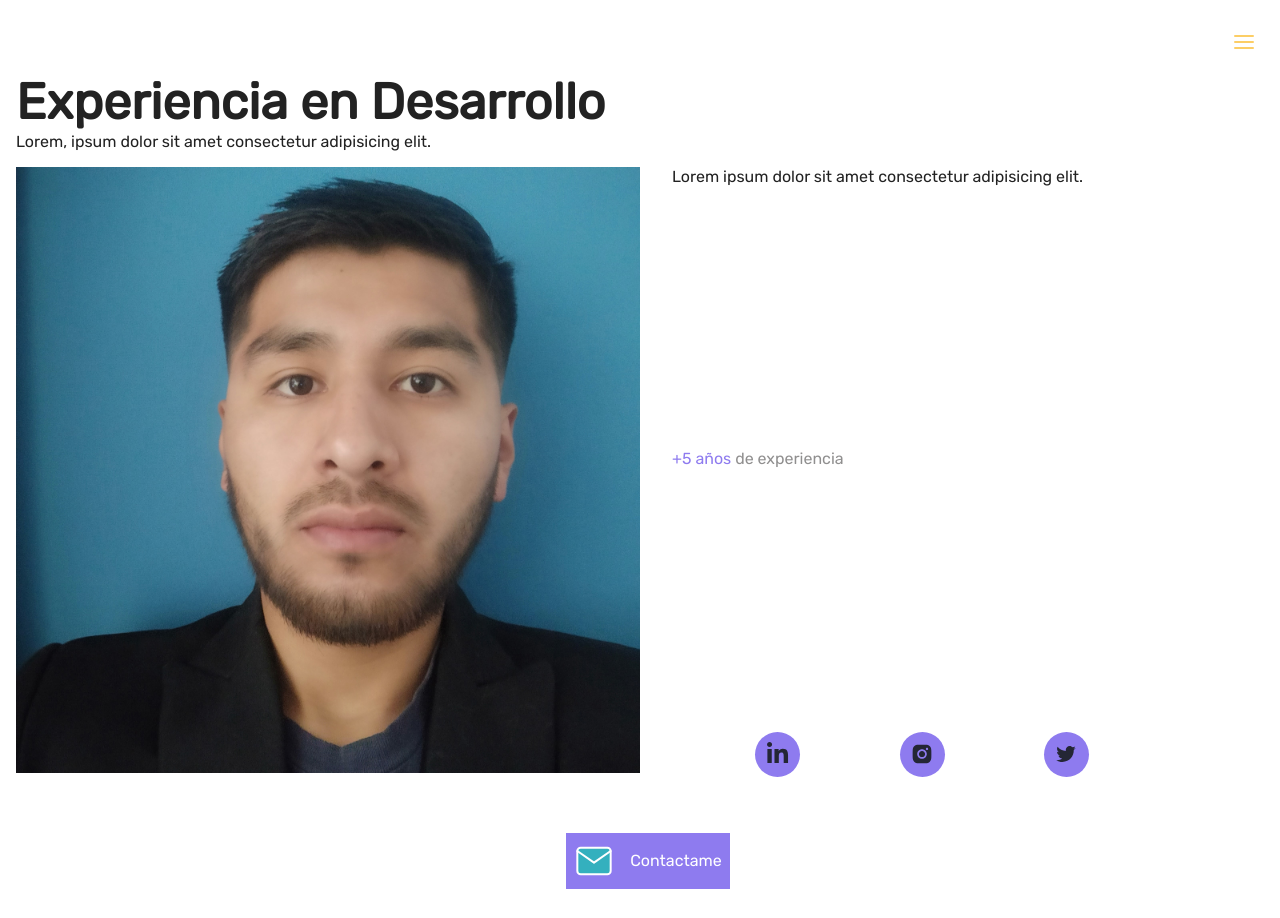
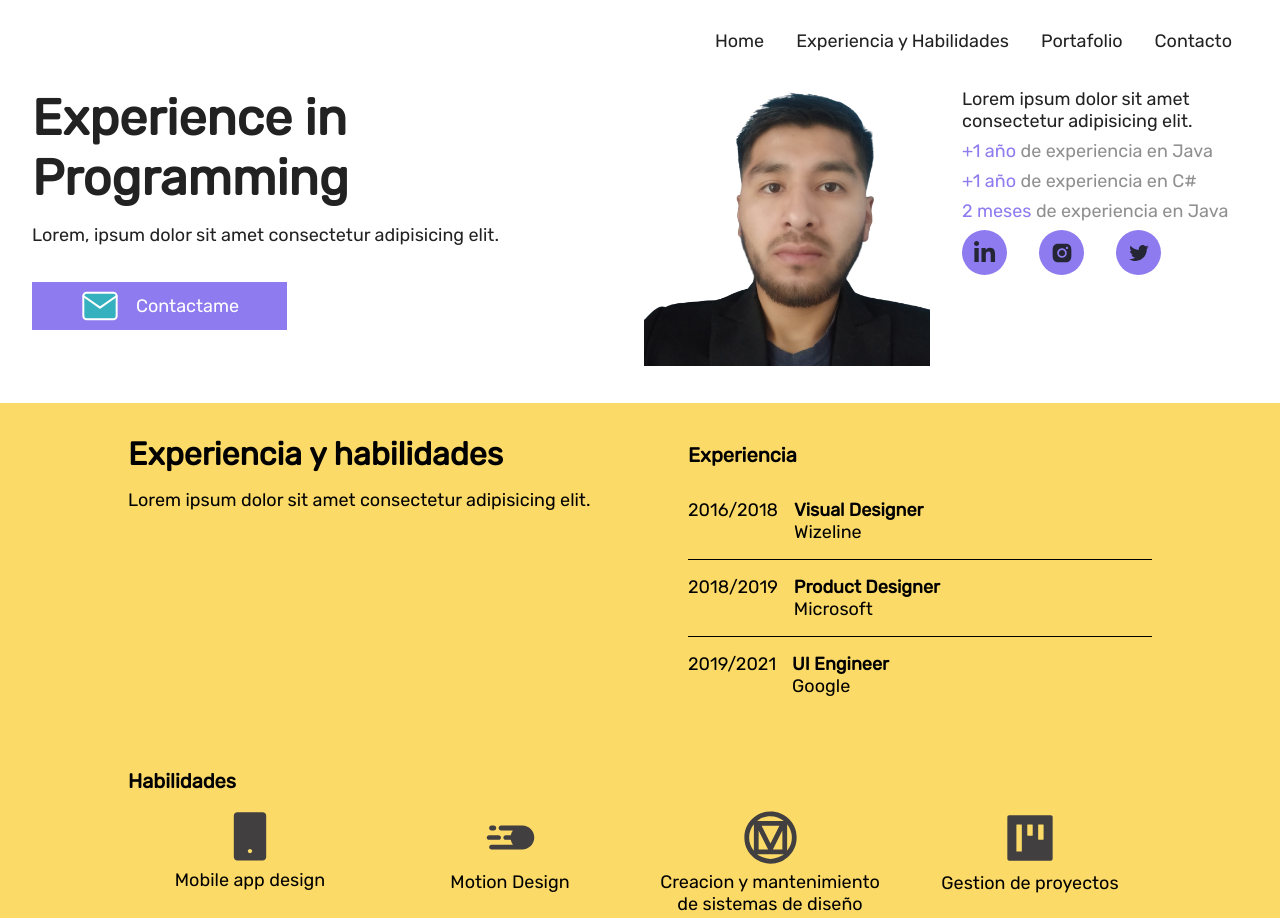
Before and after one commit to leonel1741/Portafolio, a plain HTML site: page index.html in a window 1280 px wide. Shown: the top 918 px of the page. Drawn offline with Linux system fonts and the light colour scheme.

Commit message:
Portafolio mobile-desktop

```diff
--- a/assets/css/style.css
+++ b/assets/css/style.css
@@ -16,8 +16,6 @@
 }
 
 body {
-    min-height: 100%;
-    min-width: 10vh;
     font-family: "Rubik", sans-serif;
     font-size: 16px;
     background-color: var(--white);
@@ -31,11 +29,9 @@ body {
 }
 
 .header {
-    min-width: 100%;
     color: var(--dark);
     position: relative;
-    padding: 0.5rem;
-    margin: 0.5rem;
+    padding: 1rem;
 }
 
 .nav {
@@ -59,7 +55,6 @@ body {
     padding: 1rem;
     text-align: center;
     left: -100%;
-
 }
 
 .nav--menu::after {
@@ -91,32 +86,26 @@ body {
     font-weight: bolder;
 }
 
-.header-description {
-    font-size:16px;
-}
-
 .header-section-dos {
     display: grid;
-    grid-gap: 1rem;
+    grid-gap: 2rem;
     grid-template-columns: 1fr 1fr;
-    /* grid-template-rows: repeat(2, 1fr); */
+    justify-content: center;
+    text-align: center;
 }
 
 .header--image-perfil {
-    min-width: 150px;
-    max-width: 100%;
-    /* max-height: 300px;  */
-    /* display: block; */
-    margin: auto;
+    max-width: 200px;
+    position: relative;
+
 }
 
 .header-experience {
     display: flex;
     flex-direction: column;
-    justify-content: space-between;
-    /* gap: 2rem; */
-    padding: 0 1rem;
-    margin: 0 2rem 0 0;
+    row-gap: .5rem;
+    overflow:  hidden;
+    text-align: left;
 }
 
 .header-section-dos-experience {
@@ -129,12 +118,9 @@ body {
 
 .social-media {
     display: flex;
-    justify-content: space-evenly;
-    align-items: center;
     /* padding: 1rem 0.5rem;   */
-    max-width: 500px;
     /* margin: 1rem auto 0 auto; */
-    gap: 1rem;
+    column-gap:  2rem;
 }
 
 .social-media-icon {
@@ -149,27 +135,32 @@ body {
 }
 
 .header-section-tres {
+    margin: 40px auto;
+}
+
+.mail-card {
     background-color: var(--purple);
-
     display: flex;
     justify-content: center;
     align-items: center;
-    /* margin:  20%; */
-    margin: 40px auto;
-    padding: .5rem;
+    padding: 0.25rem 3rem;
     gap: 1rem;
 }
 
-.header-section-tres-contact {
+.mail-contact-card {
     color: var(--white);
+}
+
+/* SECCION MAIN */
+.main {
+    min-width: 100%;
 }
 
 .main-experience-habilities {
     min-width: 100%;
     padding: 1rem;
     background-color: var(--yellow);
-    background-size: 100%;
-    background-size: contain;
+    position: relative;
 }
 
 .main-experience-habilities__subtitle {
@@ -195,8 +186,7 @@ body {
     display: grid;
     gap: 1rem;
     grid-template-columns: 0.2fr 1fr;
-    /* margin: 1.5rem; */
-    padding: 1rem;
+    padding: 1rem 0;
     border-bottom: 1px solid;
 }
 
@@ -237,7 +227,10 @@ body {
 }
 
 .portafolio-images {
+    width: 300px;
     min-width: 100%;
+    position: static;
+    overflow: hidden;
 }
 
 .main-portafolio-images {
@@ -245,25 +238,19 @@ body {
 }
 .main-contact {
     padding: 1rem;
+    text-align: center;
 }
 
 .main-contact-subtitle {
     font-size: 32px;
     margin-bottom: 1rem;
-    text-align: center;
 }
 
 .main-contact-subsection {
     display: grid;
-    gap: 1.5rem;
+    column-gap: 1.5rem;
     grid-template-columns: 1fr 1fr;
-    text-align: center;
-}
-
-.contact-card {
-    font-size: 20px;
-    margin: 1rem auto;
-
+    justify-content: space-between;
 }
 
 .contact-icon {
@@ -280,3 +267,88 @@ body {
 .contact-card-lightgrey {
     color: #626161b4;
 }
+
+@media (min-width: 768px ) {
+
+    body {
+        font-size: 18px;
+    }
+    .header-img {
+        display: none;
+    }
+    .nav--menu {
+        left: 0;
+        display: flex;
+        justify-content: flex-end;
+        align-items: center;
+        background-color: var(--white);
+        top: 30px;
+        column-gap: 2rem;
+        padding: 0;
+    }
+
+    .header-section {
+        display: grid;
+        padding: 1rem;
+        grid-template-columns: 1fr 1fr;
+        grid-template-rows: 1fr .5fr;
+        align-items: flex-start;
+        column-gap: 0.5rem;
+    }
+
+    .header-title {
+        margin-bottom: 1rem;
+    }
+
+    .header-section-dos {
+        width: 100%;
+        height: 100%;
+        display: grid;
+        grid-row-start: 1;
+        grid-row-end: -1;
+        grid-column-start: 2;
+        column-gap: 2rem;
+
+    }
+
+    .header--image-perfil {
+        min-width: 200px;
+        width: 100%;
+        max-width: 500px;
+    }
+
+    .header-experience {
+        display: flex;
+        justify-content: flex-start;
+        overflow: visible;
+    }
+
+    .header-section-tres {
+        display: flex;
+        justify-content: flex-start;
+        margin: 0;
+    }
+
+    .main-experience-habilities {
+        display: grid;
+        grid-template-columns: 1fr 1fr;
+        column-gap: 6rem;
+        padding: 1rem 8rem;
+        justify-content: center;
+    }
+
+    .main-experience {
+        padding: 1.5rem 0;
+    }
+
+    .main-habilities {
+        grid-column-start: 1;
+        grid-column-end: -1;
+    }
+
+    .main-habilities-subsection {
+        display: grid;
+        grid-template-columns: repeat(4, 1fr);
+        column-gap: 1rem;
+    }
+}
--- a/index.html
+++ b/index.html
@@ -26,21 +26,27 @@
         <!-- section 1 -->
         <section class="header-section">
             <div class="header-section-uno">
-                <h1 class="header-title">Experiencia en Desarrollo</h1>
-                <p class="header-description">
+                <h1 class="header-title">Experience in Programming</h1>
+                <p>
                     Lorem, ipsum dolor sit amet consectetur adipisicing elit.
                 </p>
             </div>
             <div class="header-section-dos">
-                <div>
-                    <img src="./assets/logs-images/Foto de perfil.jpg" alt="foto de perfil" class="header--image-perfil">
+                <div class="img perfil">
+                    <img src="./assets/logs-images/Foto de perfil.png" alt="foto de perfil" class="header--image-perfil">
                 </div>
                 <div class="header-experience">
                     <p class="header-section-dos__descripcion">
                         Lorem ipsum dolor sit amet consectetur adipisicing elit.
                     </p>
                     <p class="header-section-dos-experience">
-                        <span class="header-section-dos__purple">+5 años</span> de experiencia
+                        <span class="header-section-dos__purple">+1 año</span> de experiencia en Java
+                    </p>
+                    <p class="header-section-dos-experience">
+                        <span class="header-section-dos__purple">+1 año</span> de experiencia en C#
+                    </p>
+                    <p class="header-section-dos-experience">
+                        <span class="header-section-dos__purple">2 meses</span> de experiencia en Java
                     </p>
                     <div class="social-media">
                         <div class="social-media-icon">
@@ -56,10 +62,13 @@
                 </div>
             </div>
             <div class="header-section-tres">
-                <img src="./assets/icons/mail 3.svg" alt="mail icon" class="header-mail-icon">
-                <p class="header-section-tres-contact">
+                <div class="mail-card">
+                    <img src="./assets/icons/mail 3.svg" alt="mail icon" class="header-mail-icon">
+                    <p class="mail-contact-card">
                     Contactame
                 </p>
+                </div>
+
             </div>
         </section>
     </header>
@@ -183,7 +192,7 @@
                         Numero celular
                     </p>
                     <p class="contact-card-lightgrey">
-                        61103110
+                        +591 61103110
                     </p>
                 </div>
                 <div class="contact-card">
```
Also changed, not shown: assets/logs-images/Foto de perfil.jpg (deleted), assets/logs-images/Foto de perfil.png (added).
